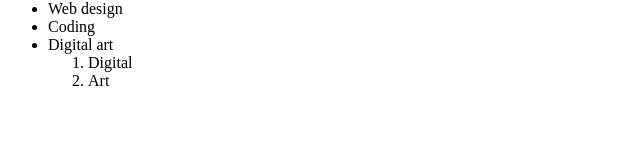
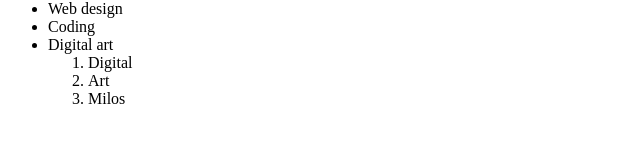
Before and after one commit to Losmi11/TEST, a plain HTML site: page index.html in a window 1280 px wide. Shown: the part 118-260 px from the top of the page, 0-640 px from the left. Drawn offline with Linux system fonts and the light colour scheme.

Commit message:
Update index.html

```diff
--- a/index.html
+++ b/index.html
@@ -12,6 +12,7 @@ Hi my name is Henry and this is my first website.I am interested in:
 <ol>
 <li>Digital</li>
 <li>Art</li>
+  <li>Milos</li>
 </ol>
 </li>
 </ul>
```
